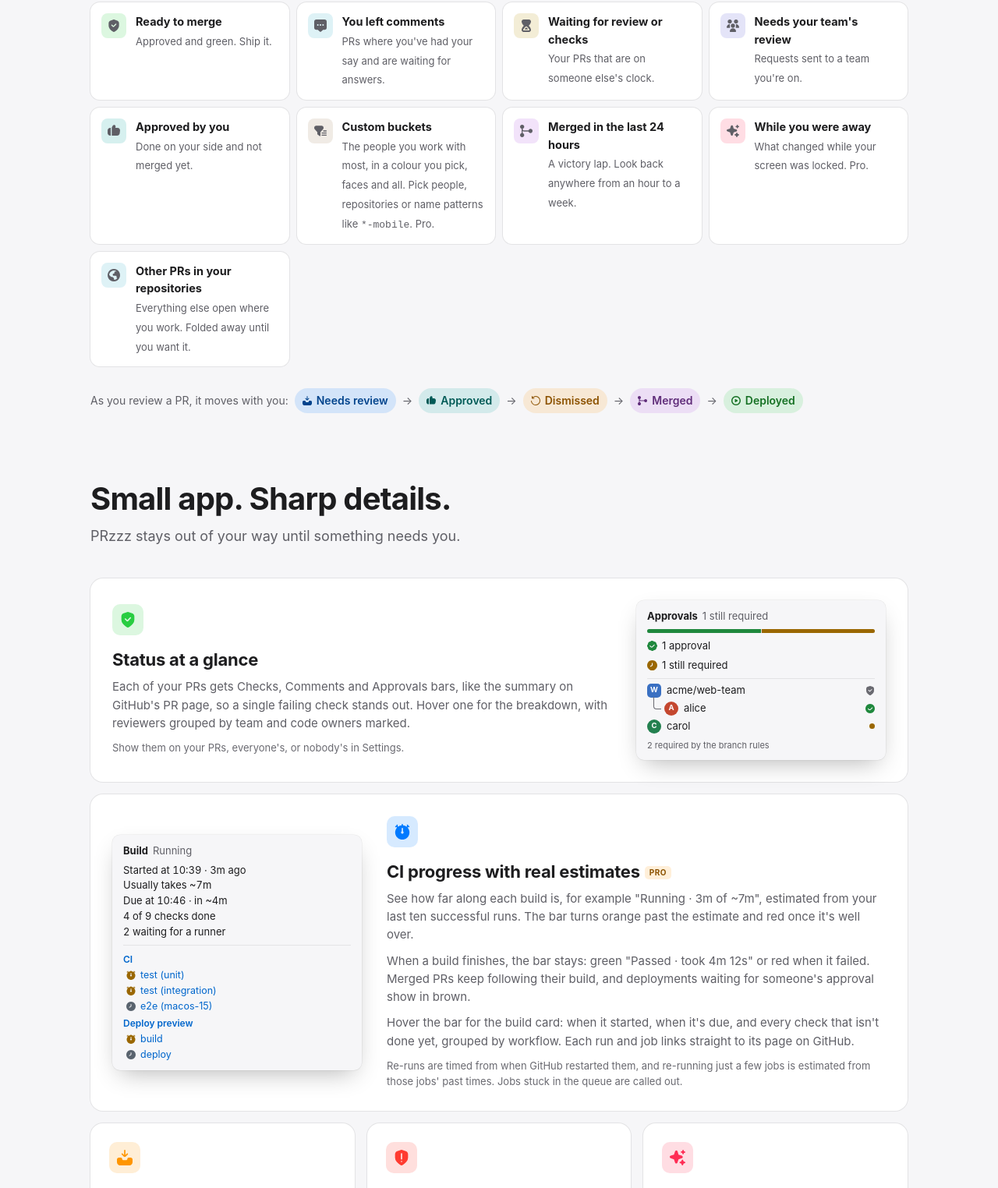
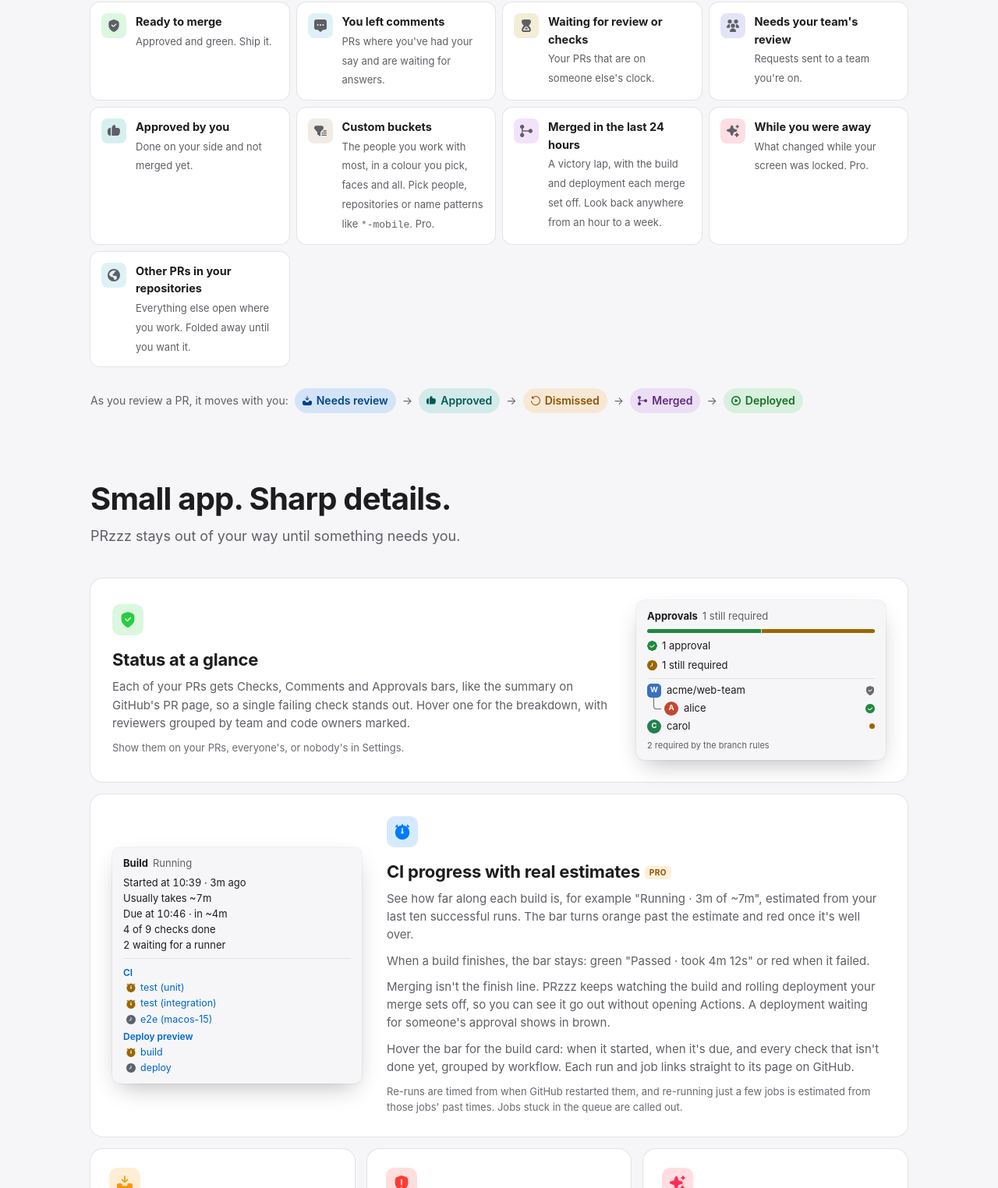
Before and after one commit to przzz-app/przzz-app.github.io, a plain HTML site: page index.html in a window 1280 px wide. Shown: the part 2057-3581 px from the top of the page at 78% size. Drawn offline with Linux system fonts and the light colour scheme.

Commit message:
Mention watching the build and deployment after a merge
Co-Authored-By: Claude Opus 5.5 <noreply@anthropic.com>

```diff
--- a/index.html
+++ b/index.html
@@ -519,7 +519,7 @@
       <div class="bucket" style="--t:var(--indigo)"><span class="chip"><i class="ico" style="--src:url(assets/icons/users-alt.svg)"></i></span><div><b>Needs your team's review</b><span>Requests sent to a team you're on.</span></div></div>
       <div class="bucket" style="--t:var(--mint)"><span class="chip"><i class="ico" style="--src:url(assets/icons/thumbs-up.svg)"></i></span><div><b>Approved by you</b><span>Done on your side and not merged yet.</span></div></div>
       <div class="bucket" style="--t:var(--brown)"><span class="chip"><i class="ico" style="--src:url(assets/icons/filter-list.svg)"></i></span><div><b>Custom buckets</b><span>The people you work with most, in a colour you pick, faces and all. Pick people, repositories or name patterns like <code>*-mobile</code>. Pro.</span></div></div>
-      <div class="bucket" style="--t:var(--purple)"><span class="chip"><i class="ico" style="--src:url(assets/icons/code-merge.svg)"></i></span><div><b>Merged in the last 24 hours</b><span>A victory lap. Look back anywhere from an hour to a week.</span></div></div>
+      <div class="bucket" style="--t:var(--purple)"><span class="chip"><i class="ico" style="--src:url(assets/icons/code-merge.svg)"></i></span><div><b>Merged in the last 24 hours</b><span>A victory lap, with the build and deployment each merge set off. Look back anywhere from an hour to a week.</span></div></div>
       <div class="bucket" style="--t:var(--pink)"><span class="chip"><i class="ico" style="--src:url(assets/icons/sparkles.svg)"></i></span><div><b>While you were away</b><span>What changed while your screen was locked. Pro.</span></div></div>
       <div class="bucket" style="--t:var(--teal)"><span class="chip"><i class="ico" style="--src:url(assets/icons/world.svg)"></i></span><div><b>Other PRs in your repositories</b><span>Everything else open where you work. Folded away until you want it.</span></div></div>
     </div>
@@ -564,7 +564,8 @@
         <span class="chip" style="--t:var(--blue)"><i class="ico" style="--src:url(assets/icons/stopwatch.svg)"></i></span>
         <h3>CI progress with real estimates<span class="protag">PRO</span></h3>
         <p>See how far along each build is, for example "Running · 3m of ~7m", estimated from your last ten successful runs. The bar turns orange past the estimate and red once it's well over.</p>
-        <p>When a build finishes, the bar stays: green "Passed · took 4m 12s" or red when it failed. Merged PRs keep following their build, and deployments waiting for someone's approval show in brown.</p>
+        <p>When a build finishes, the bar stays: green "Passed · took 4m 12s" or red when it failed.</p>
+        <p>Merging isn't the finish line. PRzzz keeps watching the build and rolling deployment your merge sets off, so you can see it go out without opening Actions. A deployment waiting for someone's approval shows in brown.</p>
         <p>Hover the bar for the build card: when it started, when it's due, and every check that isn't done yet, grouped by workflow. Each run and job links straight to its page on GitHub.</p>
         <p class="fine-print">Re-runs are timed from when GitHub restarted them, and re-running just a few jobs is estimated from those jobs' past times. Jobs stuck in the queue are called out.</p>
       </div>
```
